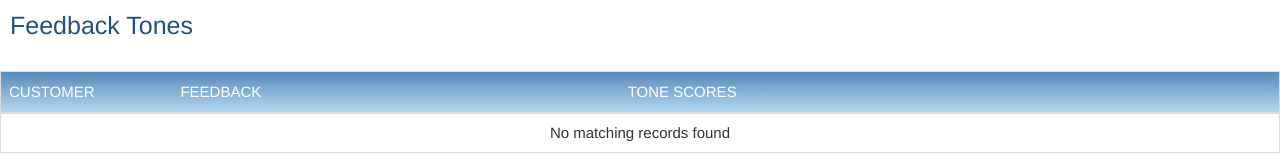
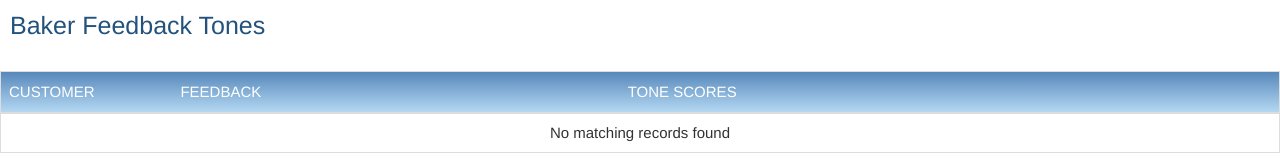
Before and after one commit to cebaker6/BlueMix-Feedback, a website: page public/index.html in a window 1280 px wide. Shown: the top 160 px of the page. Drawn offline with nearby package versions, Linux system fonts and the light colour scheme; no server answers.

Commit message:
changed the title

```diff
--- a/public/index.html
+++ b/public/index.html
@@ -24,7 +24,7 @@
     <nav class="navbar navbar navbar-fixed-top">
         <div class="container-fluid">
             <div class="navbar-header">
-                <a href="/" class="navbar-brand"><span class="global-header__brand" style="margin-left: 10px;">Feedback Tones</span></a>
+                <a href="/" class="navbar-brand"><span class="global-header__brand" style="margin-left: 10px;">Baker Feedback Tones</span></a>
             </div>
         </div>
     </nav>
```
Also changed, not shown: 1 other file.
